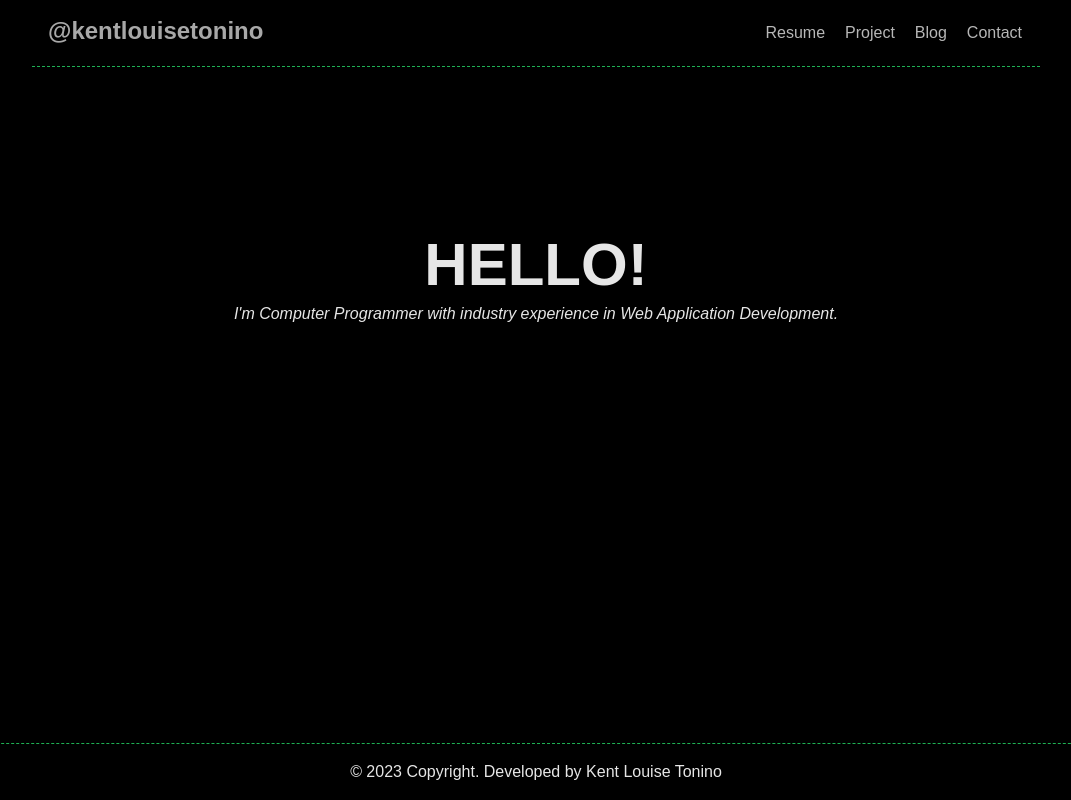
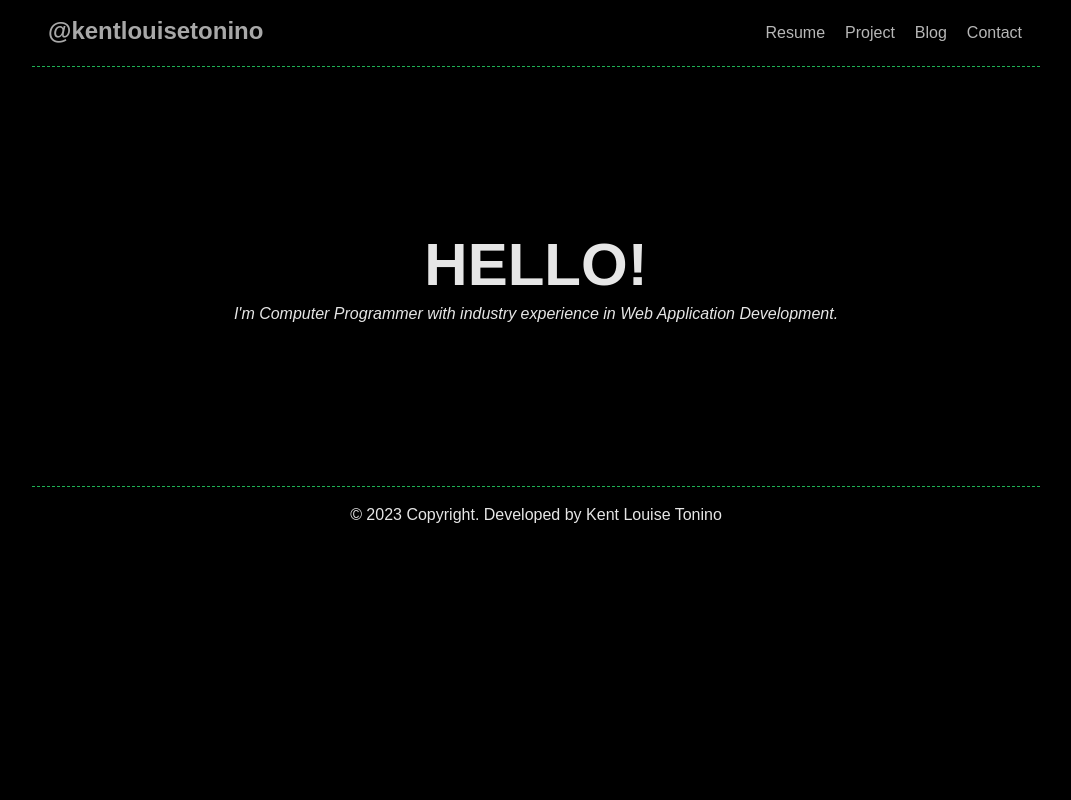
Before and after one commit to kentlouisetonino/kentlouisetonino, a Next.js app: page / in a window 1280 px wide. Shown: the whole page, without its empty margins (104-1175 px from the left). Built offline with nearby package versions, Linux system fonts and the light colour scheme; a web font is replaced by a local one.

Commit message:
initial commit

```diff
--- a/src/pages/Home/Home.tsx
+++ b/src/pages/Home/Home.tsx
@@ -22,7 +22,7 @@ export default function Home() {
       </div>
 
       {/* footer */}
-      <div className="fixed inset-x-0 bottom-0 p-4 mx-auto border-green-500 border-dashed border-t-[0.5px] opacity-90">
+      <div className="p-4 border-green-500 border-dashed border-t-[0.5px] opacity-90">
         <p className="w-full text-center">
           &copy; 2023 Copyright. Developed by Kent Louise Tonino
         </p>
```
